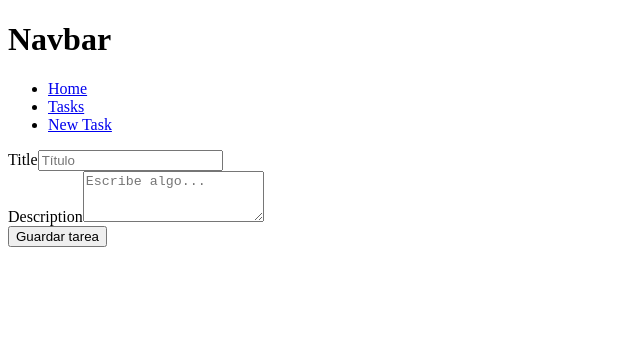
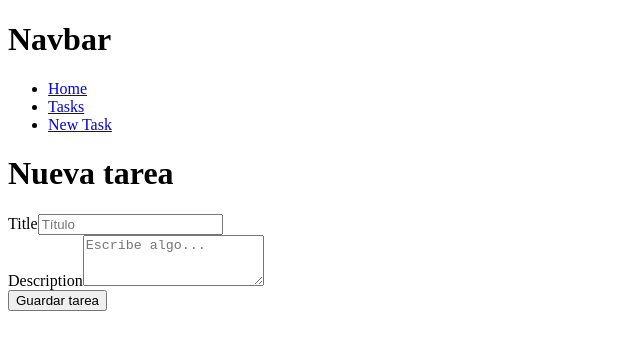
Before and after one commit to AlanMcLure/mern-mysql-crud, a React (Vite) app in the folder client/: page /new in a window 1280 px wide. Shown: the top 350 px of the page, without its empty margins (0-640 px from the left). Built offline with nearby package versions, Linux system fonts and the light colour scheme.

Commit message:
editar task

```diff
--- a/client/src/App.jsx
+++ b/client/src/App.jsx
@@ -14,6 +14,7 @@ function App() {
         <Route path="/" element={<TasksPage />} />
         <Route path="/tasks" element={<TasksPage />} />
         <Route path="/new" element={<TaskForm />} />
+        <Route path="/edit/:id" element={<TaskForm />} />
         <Route path="*" element={<NotFound />} />
       </Routes>
     </TaskContextProvider>
--- a/client/src/components/TaskCard.jsx
+++ b/client/src/components/TaskCard.jsx
@@ -1,16 +1,18 @@
 /* eslint-disable react/prop-types */
 import { useTasks } from "../context/TaskContext";
+import { useNavigate } from "react-router-dom";
 
 function TaskCard({ task }) {
 
   const {deleteTask} = useTasks();
+  const navigate = useNavigate();
 
   return (
     <div>
       <h2>{task.title}</h2>
       <p>{task.description}</p>
       <span>{task.done == 1 ? "Sí" : "No"}</span>
-      <button>Editar</button>
+      <button onClick={() => navigate(`/edit/${task.id}`)}>Editar</button>
       <button onClick={() => deleteTask(task.id)}>Eliminar</button>
     </div>
   )
--- a/client/src/pages/TaskForm.jsx
+++ b/client/src/pages/TaskForm.jsx
@@ -1,12 +1,20 @@
 import { Form, Formik } from "formik";
 import { useTasks } from "../context/TaskContext";
+import { useParams } from "react-router-dom";
 
 function TaskForm() {
 
   const {createTask} = useTasks();
+  const params = useParams();
+  console.log(params);
 
   return (
     <div>
+
+      <h1>
+        {params.id ? "Editar tarea" : "Nueva tarea"}
+      </h1>
+
       <Formik initialValues={
         {
           title: "",
```
